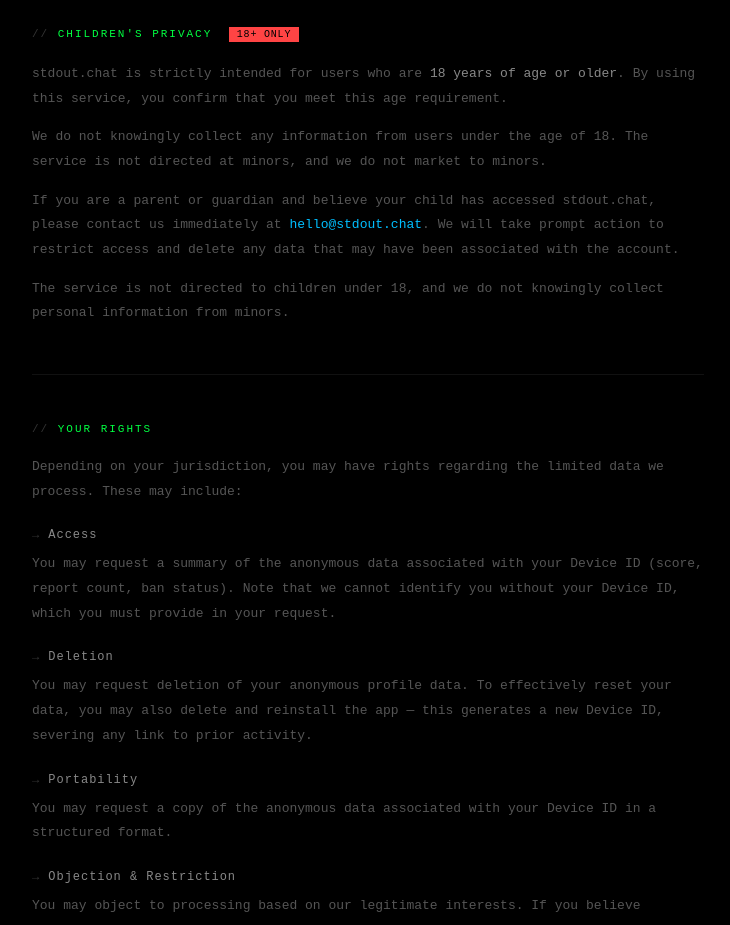
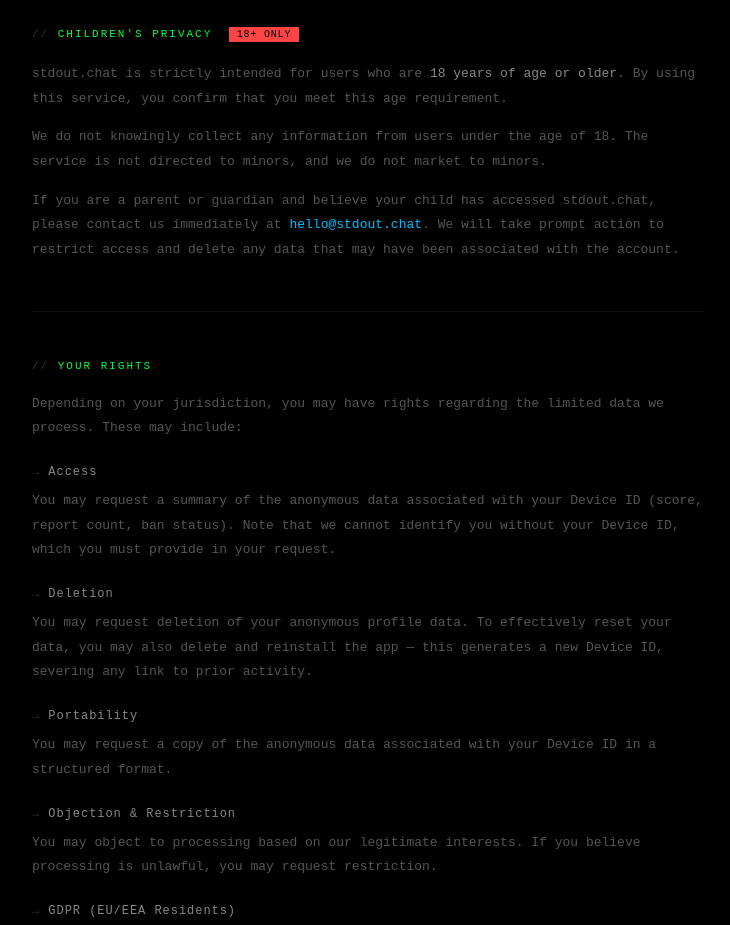
Before and after one commit to ffurzy/stdout-chat-landing, a plain HTML site: page privacy.html in a window 1280 px wide. Shown: the part 7880-8805 px from the top of the page, without its empty margins (272-1002 px from the left). Drawn offline with Linux system fonts and the light colour scheme.

Commit message:
privacy_2

```diff
--- a/privacy.html
+++ b/privacy.html
@@ -742,22 +742,22 @@
     <!-- 9. CHILDREN -->
 <div class="section" id="children">
   <h2>Children's Privacy <span class="badge red">18+ Only</span></h2>
+
   <p>
     stdout.chat is strictly intended for users who are <strong>18 years of age or older</strong>.
     By using this service, you confirm that you meet this age requirement.
   </p>
+
   <p>
     We do not knowingly collect any information from users under the age of 18.
-        The service is not directed at minors, and we do not market to minors.
+    The service is not directed to minors, and we do not market to minors.
   </p>
+
   <p>
     If you are a parent or guardian and believe your child has accessed stdout.chat,
     please contact us immediately at <a href="mailto:hello@stdout.chat">hello@stdout.chat</a>.
     We will take prompt action to restrict access and delete any data that may have
     been associated with the account.
-      </p>
-      <p>
-        The service is not directed to children under 18, and we do not knowingly collect personal information from minors.
   </p>
 </div>
 
```
Lines whose indentation alone changed are shown as unchanged.
